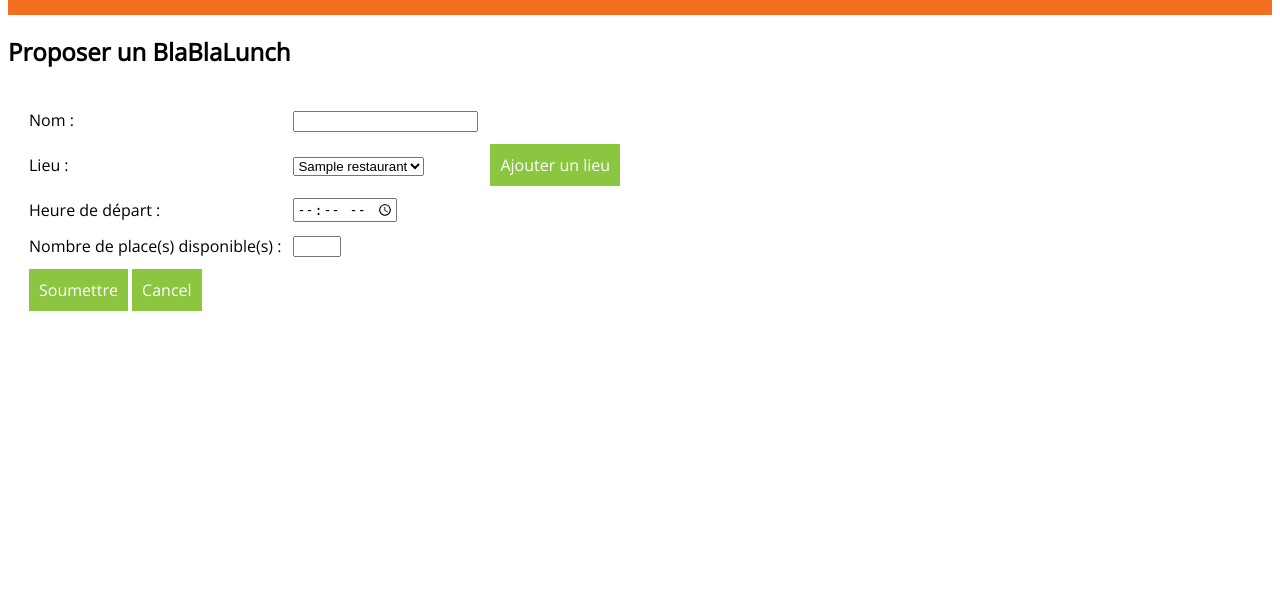
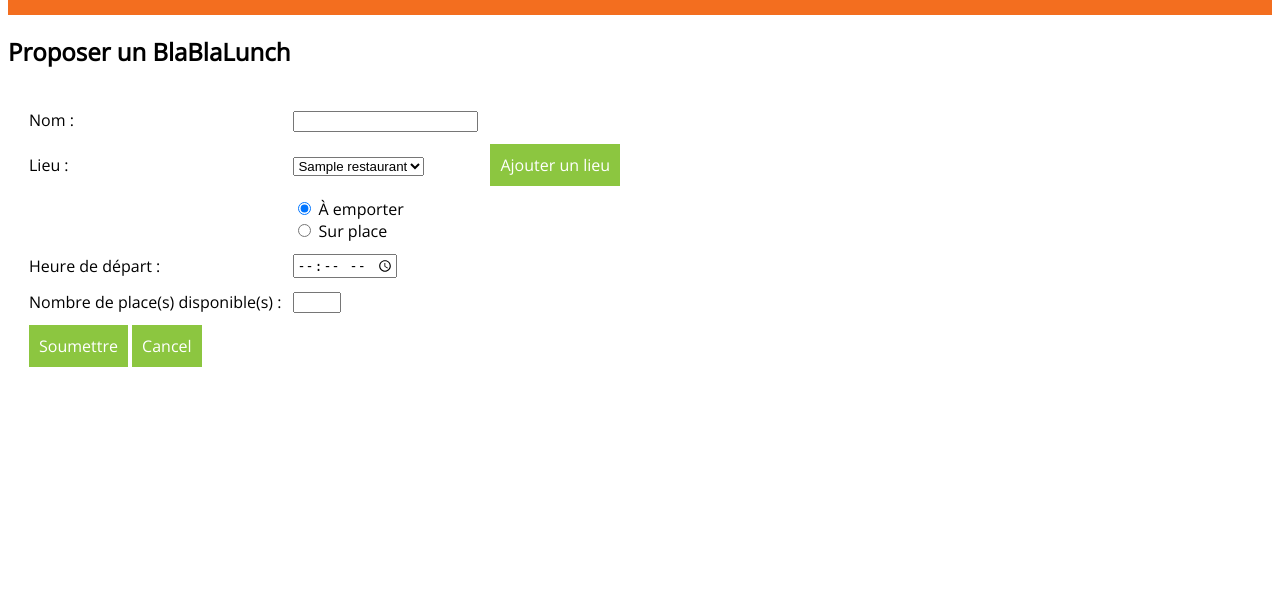
Before and after one commit to Kikooworld/BlaBlaLunch, a PHP site: page /suggest_a_blablalunch.php in a window 1280 px wide. Shown: the part 148-756 px from the top of the page. Run offline with PHP 8.4, Linux system fonts and the light colour scheme; tables that the repository leaves empty hold one stand-in row (values such as "Sample post").

Commit message:
add "sur place ou à emporter" radio buttons

```diff
--- a/suggest_a_blablalunch.php
+++ b/suggest_a_blablalunch.php
@@ -40,6 +40,13 @@
 							</td>
 						</tr>
 						<tr>
+							<td></td>
+							<td>
+								<input type="radio" name="where" value="takeaway" required = "required" checked="true"> À emporter<br></input>
+								<input type="radio" name="where" value="site" required = "required" > Sur place</input>
+							</td>
+						</tr>
+						<tr>
 							<td>Heure de départ :</td>
 							<td>
 								<input name="time" type="time" min="11:00" max="14:00" required = "required" />
```
